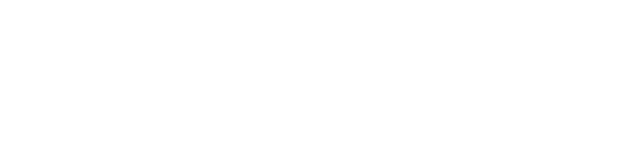
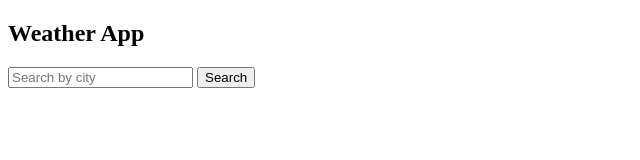
Before and after one commit to Xuan4781/WeatherApp, a plain HTML site: page index.html in a window 1280 px wide. Shown: the whole page, without its empty margins (0-640 px from the left). Drawn offline with Linux system fonts and the light colour scheme.

Commit message:
Added two input elements for searching weather by city

```diff
--- a/index.html
+++ b/index.html
@@ -5,6 +5,16 @@
   <title>Weather App</title>
 </head>
 <body>
-
+  <main>
+    <section id="weather-wrapper">
+      <h1>Weather App</h1>
+      <div id="weather-search">
+        <input id="search" type="text" placeholder="Search by city" />
+        <input id="submit" type="submit" onclick="fetchWeather()" value="Search" />
+      </div>
+      <div id="weather-data" style="display: none;"></div>
+    </section>
+  </main>
+  <script src="script.js"></script>
 </body>
 </html>
```
